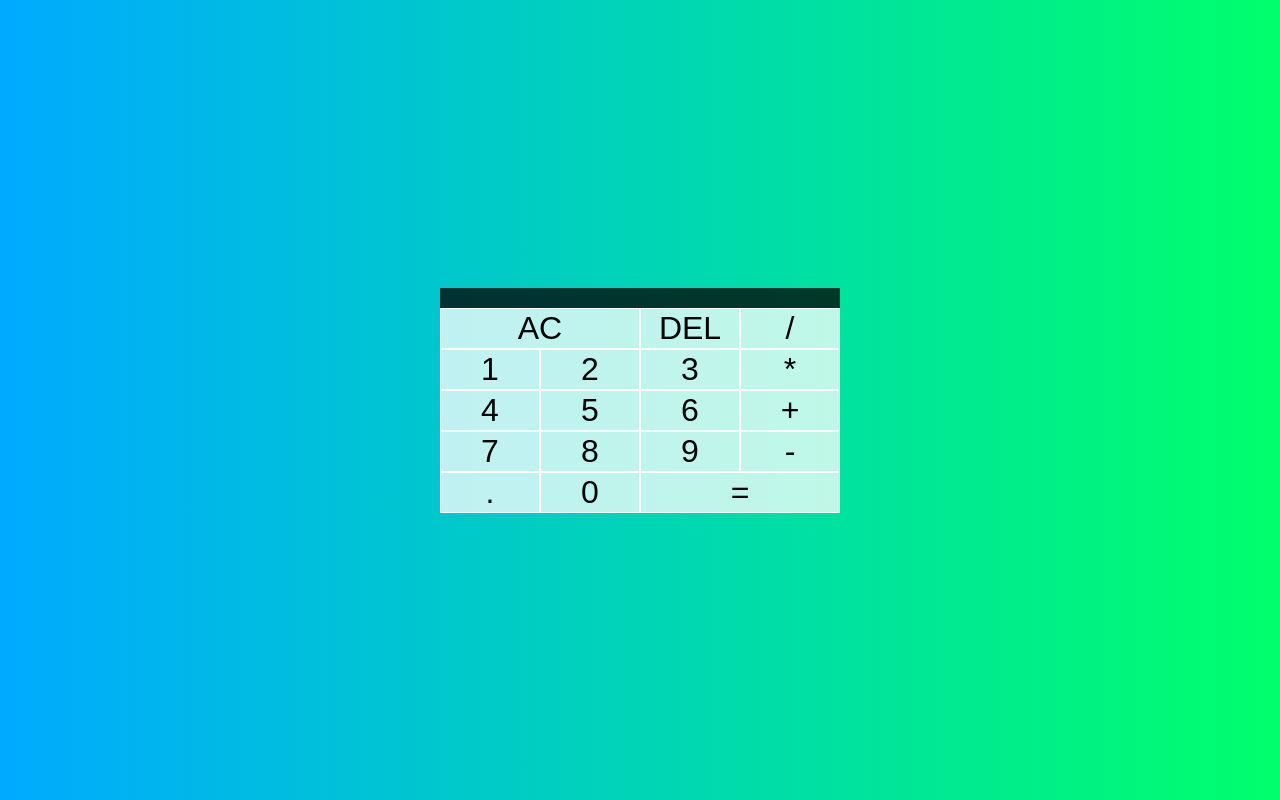
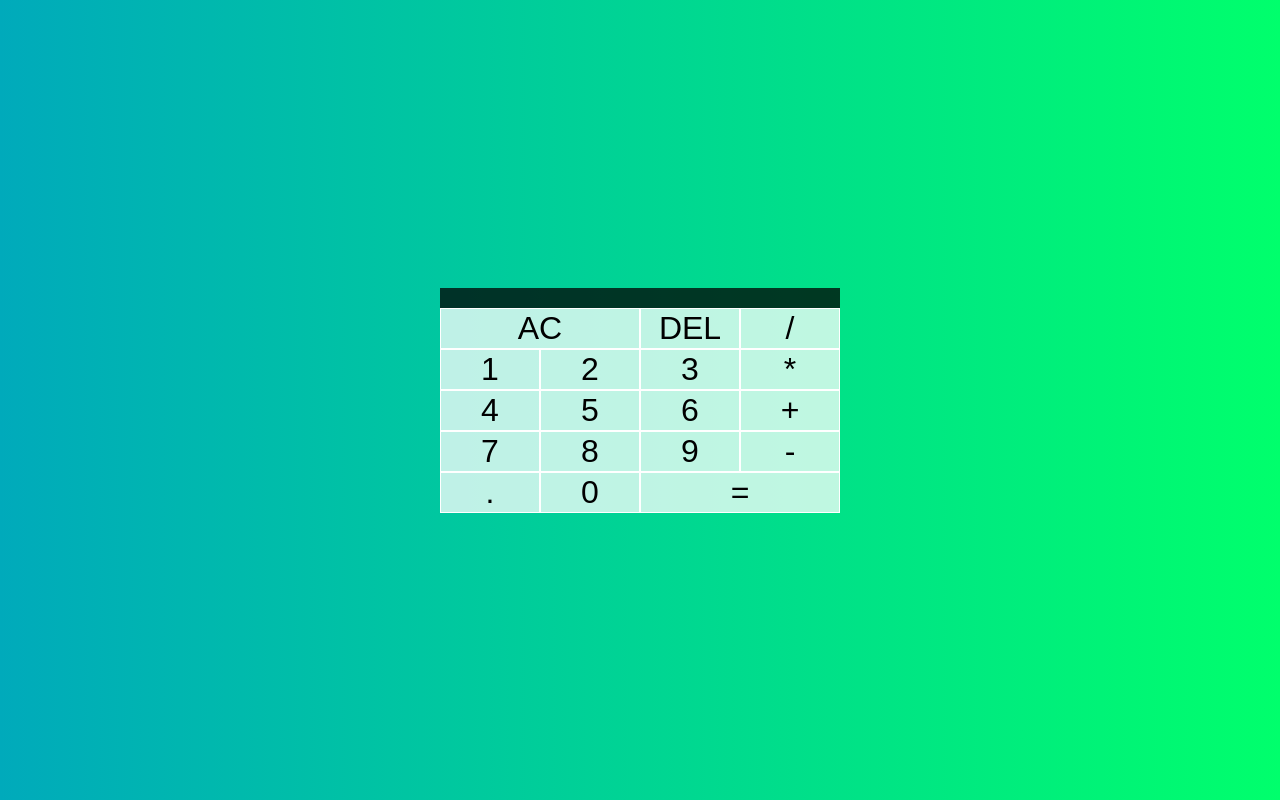
Before and after one commit to Ryan-74/calculator_JS, a plain HTML site: page index.html in a window 1280 px wide. Drawn offline with Linux system fonts and the light colour scheme.

Commit message:
backgroud modified and some comments in the javascript file

```diff
--- a/script.js
+++ b/script.js
@@ -1,3 +1,6 @@
+// hello coder i am new in javascript this is my first project
+
+
 class Calculator {
   constructor(previousOperandTextElement, currentOperandTextElement) {
     this.previousOperandTextElement = previousOperandTextElement
--- a/style.css
+++ b/style.css
@@ -7,7 +7,7 @@
 body{
     padding: 0;
     margin: 0;
-    background: linear-gradient(to right, #00AAFF, #00FF6C)
+    background: linear-gradient(to right, #00AABB, #00FF6C)
 
 }
 
```
